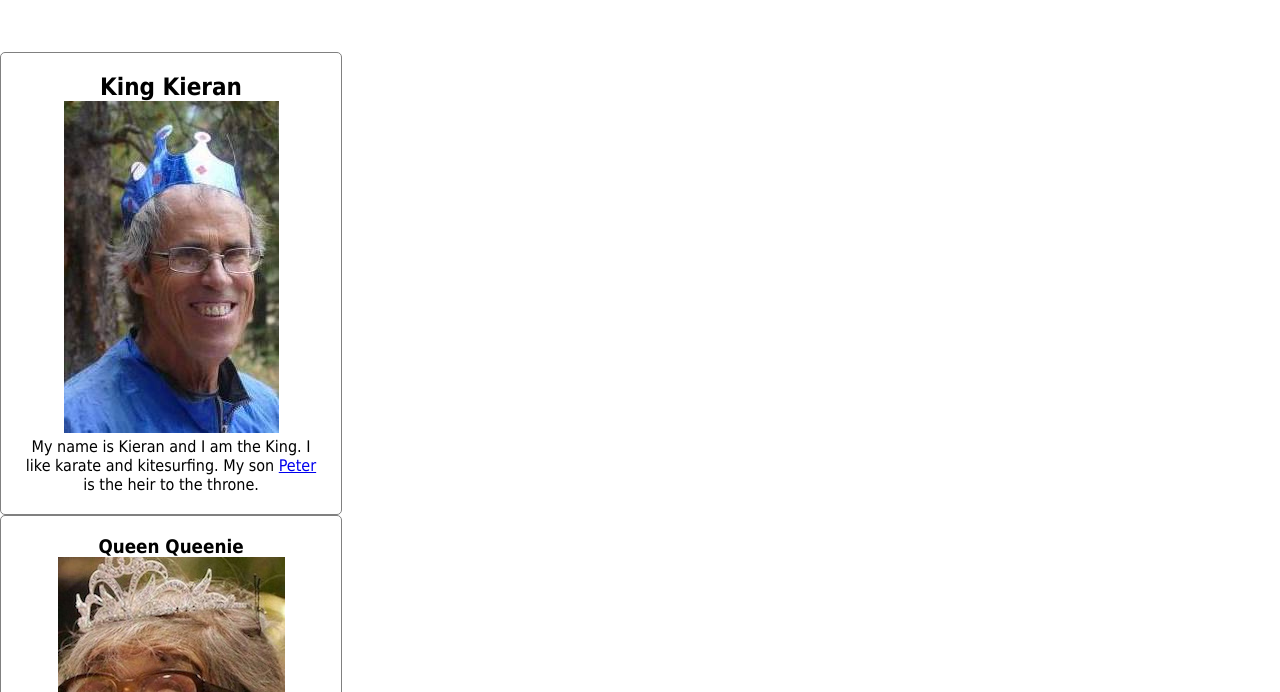
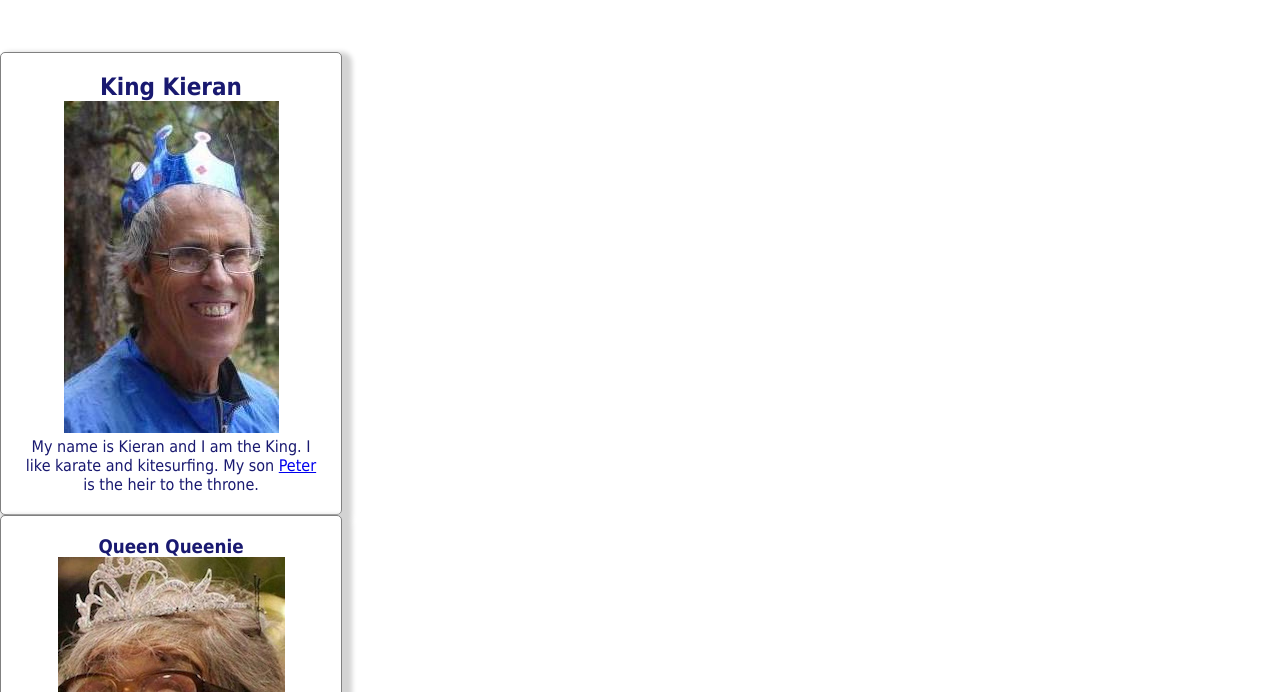
Before and after one commit to Isaac-D-Dawson/nology-coursework, a plain HTML site: page 03-web-fundamentals/index.html in a window 1280 px wide. Shown: the part 108-800 px from the top of the page. Drawn offline with Linux system fonts and the light colour scheme.

Commit message:
added card shadows.

```diff
--- a/03-web-fundamentals/styles-main.css
+++ b/03-web-fundamentals/styles-main.css
@@ -29,4 +29,6 @@ header h1 {
     text-align: center;
     padding: 20px;
     background-color: white;
+    color: midnightblue;
+    box-shadow: 5px 5px 5px 5px lightgray;
 }
```
